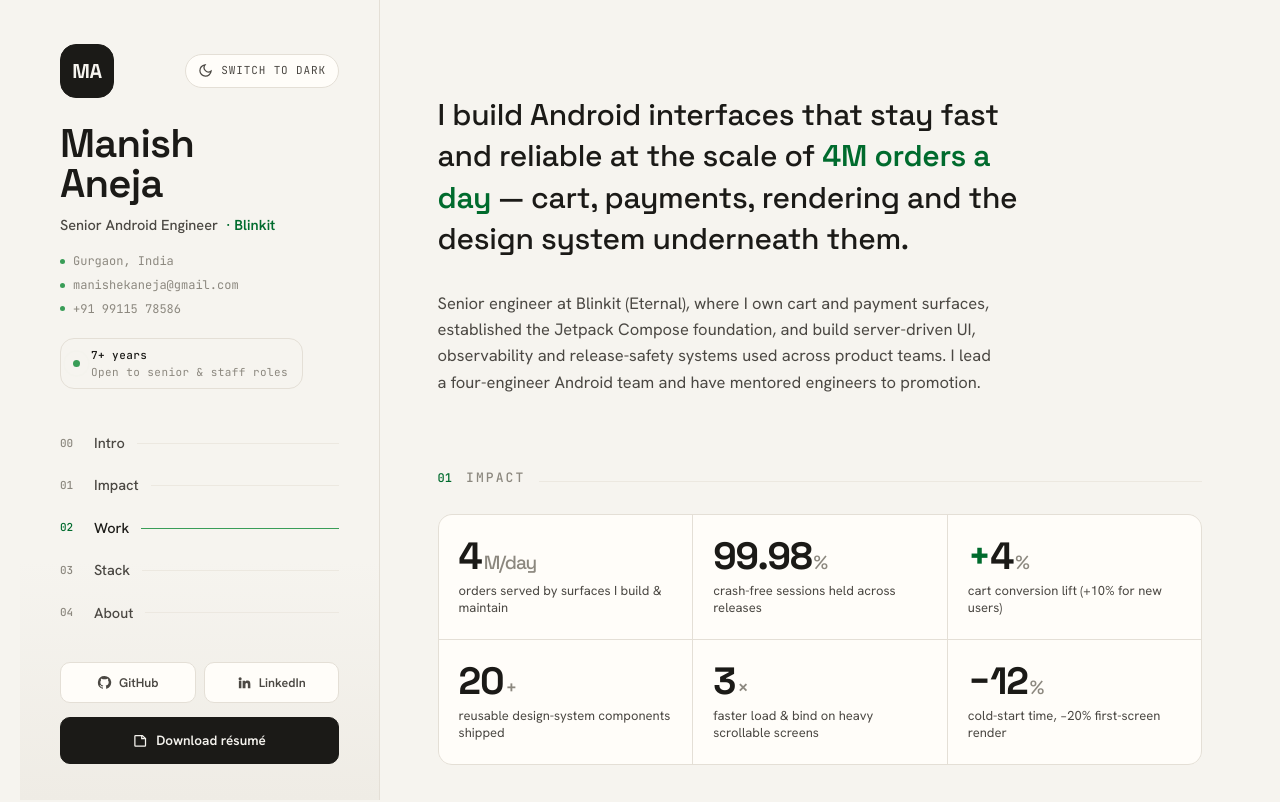
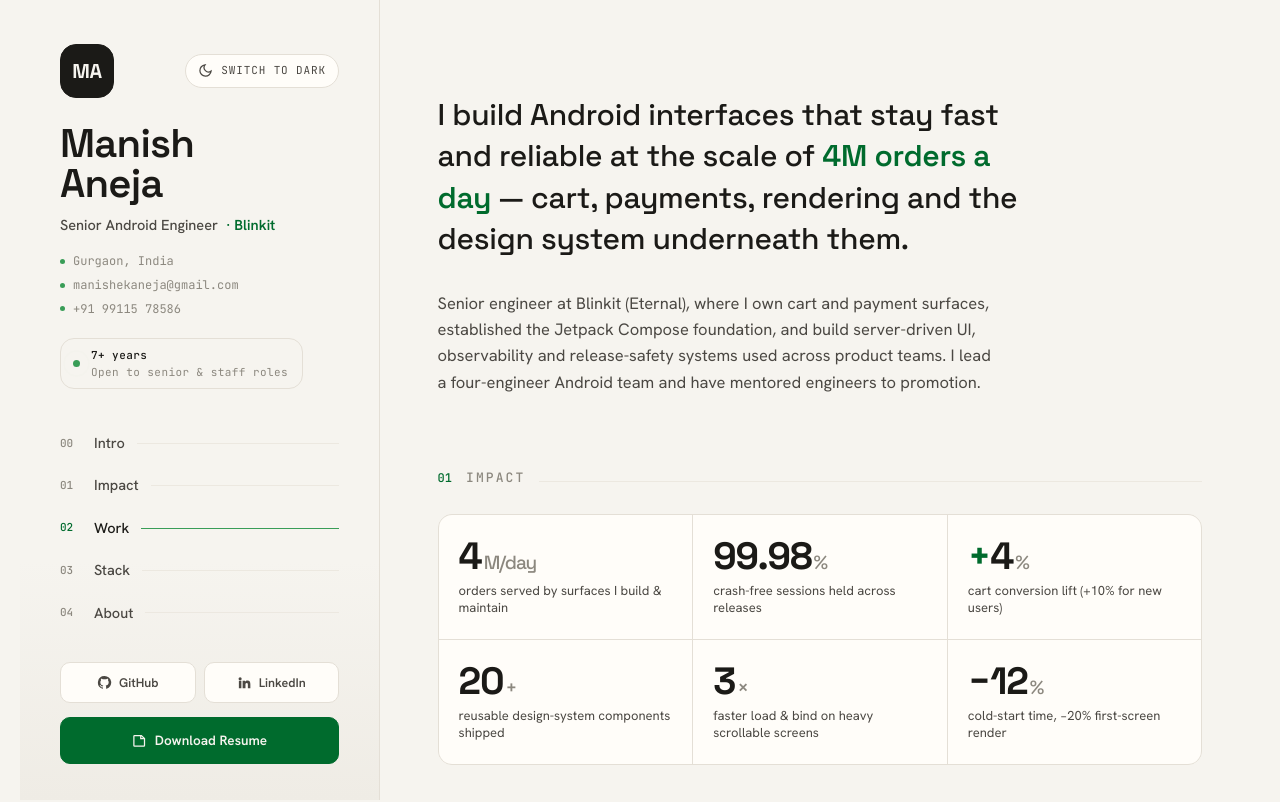
Before and after one commit to manishekaneja/manishekaneja.github.io, a Next.js app: page / in a window 1280 px wide. Shown: the top 802 px of the page. Built offline with nearby package versions, Linux system fonts and the light colour scheme.

Commit message:
Resume btn: relabel to Download Resume, brand dark green in light

```diff
--- a/app/globals.css
+++ b/app/globals.css
@@ -153,7 +153,7 @@ html[data-theme="dark"] .mono-avatar{background:var(--accent);color:#0c0b09;bord
 .socials a{flex:1;display:flex;align-items:center;justify-content:center;gap:7px;border:1px solid var(--line);border-radius:10px;padding:10px 6px;background:var(--surface);font-size:12.5px;font-weight:600;color:var(--ink-2);transition:.2s var(--ease);}
 .socials a:hover{border-color:var(--accent);color:var(--ink);transform:translateY(-1px);}
 .socials svg{width:15px;height:15px;}
-.resume-btn{flex:1;display:flex;align-items:center;justify-content:center;gap:8px;background:var(--ink);color:var(--bg);border:1px solid var(--ink);border-radius:10px;padding:12px;font-weight:600;font-size:13.5px;transition:.2s var(--ease);}
+.resume-btn{flex:1;display:flex;align-items:center;justify-content:center;gap:8px;background:var(--accent-ink);color:var(--bg);border:1px solid var(--accent-ink);border-radius:10px;padding:12px;font-weight:600;font-size:13.5px;transition:.2s var(--ease);}
 html[data-theme="dark"] .resume-btn{background:var(--accent);color:#0c0b09;border-color:transparent;}
 .resume-btn:hover{transform:translateY(-1px);box-shadow:var(--shadow);}
 
--- a/components/Sidebar.tsx
+++ b/components/Sidebar.tsx
@@ -62,7 +62,7 @@ export default function Sidebar() {
         {/* TODO: switch href to /resume.pdf once the file is dropped at public/resume.pdf (§10) */}
         <a className="resume-btn" href="mailto:manishekaneja@gmail.com">
           <DocIcon />
-          Download résumé
+          Download Resume
         </a>
       </div>
     </aside>
```
